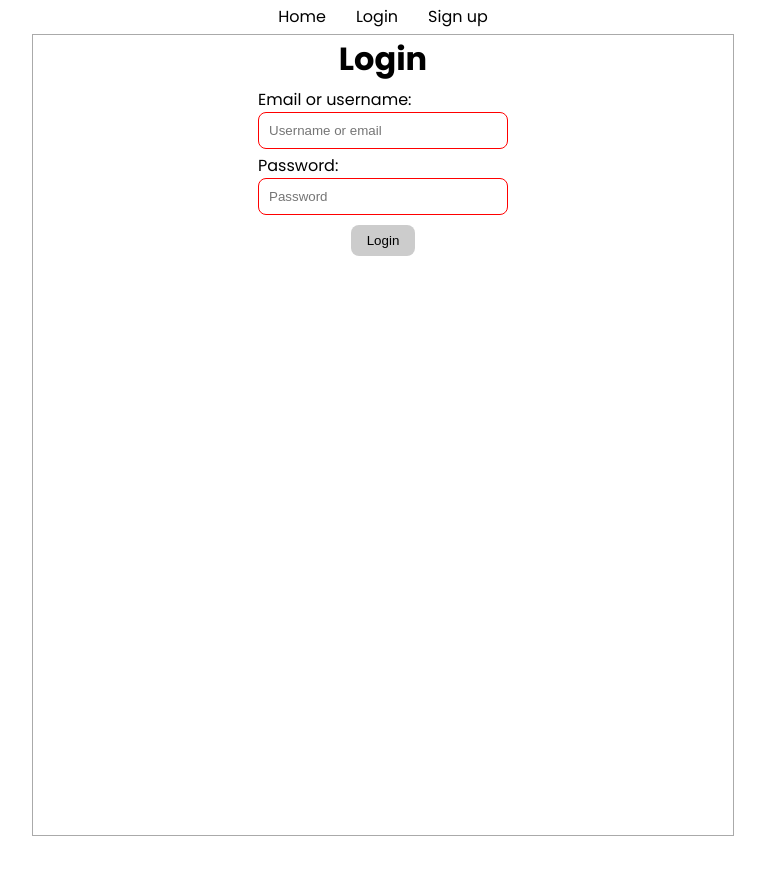
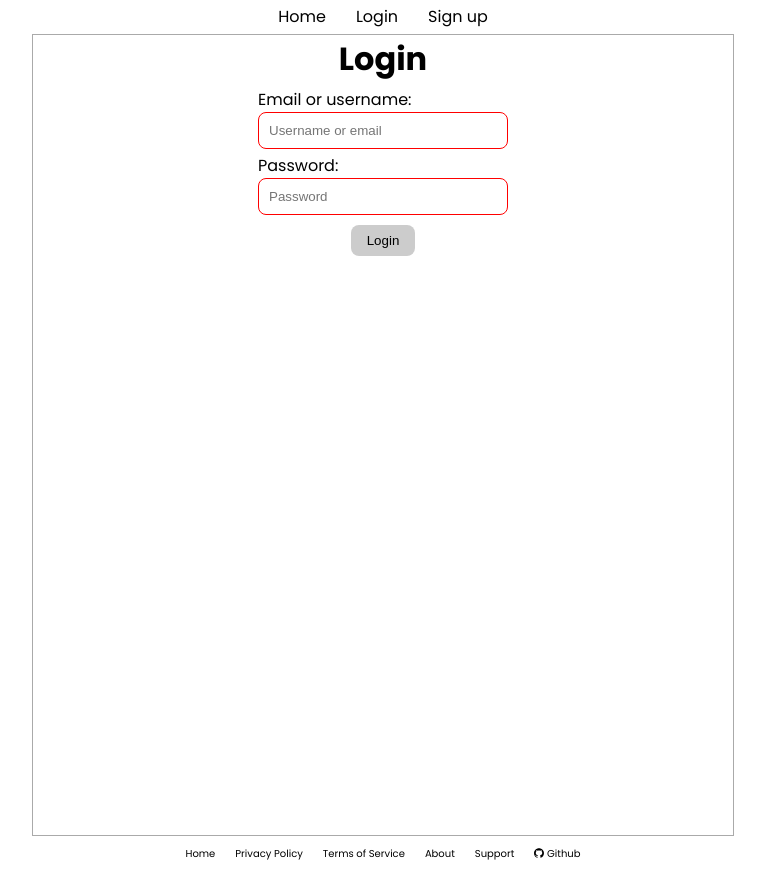
Before and after one commit to MrCamoga/frontend-redsocial, a React app: page /login in a window 1280 px wide. Shown: the whole page, without its empty margins (257-1022 px from the left). Before the commit the page ends 836 px from the top, so only its background shows below. Built offline with nearby package versions, Linux system fonts and the light colour scheme; the HTML template or start-up script is replaced by a standard one.

Commit message:
Styled footer

```diff
--- a/src/components/footer/Footer.jsx
+++ b/src/components/footer/Footer.jsx
@@ -1,11 +1,21 @@
+import { Link } from "react-router-dom";
+import { GithubFilled } from "@ant-design/icons";
 
+import "./Footer.scss";
 
-export default () => {
+const Footer = () => {
     return <footer className='footer'>
         <nav>
             <ul>
-
+                <li><Link>Home</Link></li>
+                <li><Link>Privacy Policy</Link></li>
+                <li><Link>Terms of Service</Link></li>
+                <li><Link>About</Link></li>
+                <li><Link>Support</Link></li>
+                <li><a target="_blank" href="https://github.com/MrCamoga/frontend-redsocial"><GithubFilled /> Github</a></li>
             </ul>
         </nav>
     </footer>
 };
+
+export default Footer;
--- a/src/components/footer/Footer.scss
+++ b/src/components/footer/Footer.scss
@@ -0,0 +1,12 @@
+.footer {
+    font-size: 10px;
+    width: 700px;
+    max-width: 700px;
+    padding: 10px;
+    ul {
+        display: flex;
+        flex-direction: row;
+        justify-content: center;
+        gap: 20px;
+    }
+}
```
Also changed, not shown: 1 other file (tests, documents, lock files or other folders).
